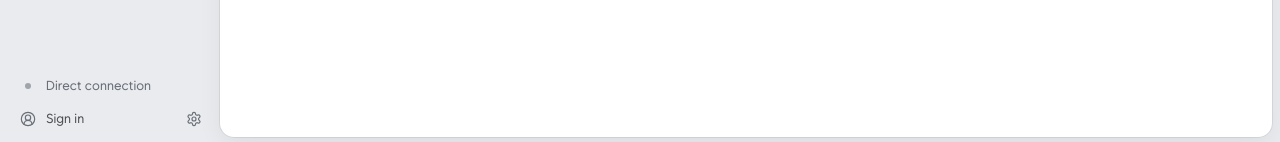
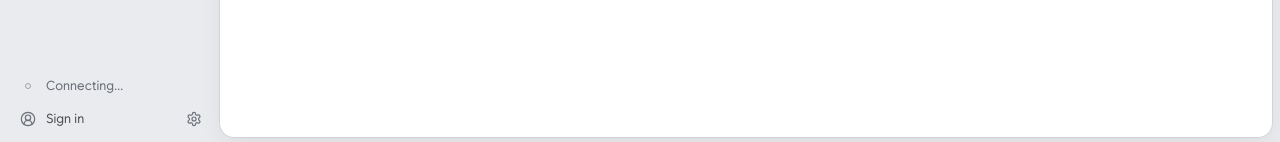
Before and after one commit to nyabi-gh/Tailgate, a Svelte app: page / in a window 1280 px wide. Shown: the part 655-797 px from the top of the page. Built offline with nearby package versions, Linux system fonts and the light colour scheme.

Commit message:
Show the live connection state in the sidebar

```diff
--- a/src/components/Sidebar.svelte
+++ b/src/components/Sidebar.svelte
@@ -1,5 +1,6 @@
 <script lang="ts">
-  import { BookOpen, CircleUserRound, Flame, Heart, Layers, Search, Settings } from "@lucide/svelte";
+  import { BookOpen, CircleAlert, CircleUserRound, Flame, Heart, Layers, Search, Settings } from "@lucide/svelte";
+  import { connection } from "../lib/connection.svelte";
   import { m } from "../lib/i18n/index.svelte";
   import { browseViews, type BrowseView, type View } from "../lib/views";
 
@@ -11,6 +12,8 @@
   >;
 
   const item = "flex h-8 w-full items-center gap-2.5 rounded-md px-2.5 text-left transition-colors hover:bg-hover";
+
+  const status = $derived(connection());
 </script>
 
 <nav class="flex w-sidebar shrink-0 flex-col px-2.5 pb-2.5">
@@ -33,9 +36,34 @@
   </ul>
 
   <div class="mt-auto flex flex-col gap-px">
-    <button class={[item, "text-dim"]} onclick={() => onselect("settings")}>
-      <span class="mx-[5px] size-1.5 rounded-full bg-faint"></span>
-      {m().connection.direct}
+    <button
+      class={[item, status.state === "failed" ? "text-ink" : "text-dim"]}
+      title={status.state === "failed" ? m().connection.failure[status.code] : undefined}
+      onclick={() => onselect("settings")}
+    >
+      {#if status.state === "failed"}
+        <CircleAlert size={16} strokeWidth={1.75} class="shrink-0" />
+      {:else}
+        <span
+          class={[
+            "mx-[5px] size-1.5 shrink-0 rounded-full",
+            status.state === "connecting" && "border border-faint",
+            status.state === "direct" && "bg-faint",
+            status.state === "tunnel" && "bg-focus",
+          ]}
+        ></span>
+      {/if}
+      <span class="truncate">
+        {#if status.state === "direct"}
+          {m().connection.direct}
+        {:else if status.state === "connecting"}
+          {m().connection.connecting}
+        {:else if status.state === "tunnel"}
+          {m().connection.tunnel(status.relay)}
+        {:else}
+          {m().connection.failed}
+        {/if}
+      </span>
     </button>
 
     <div class="flex items-center gap-1">
--- a/src/lib/i18n/en.ts
+++ b/src/lib/i18n/en.ts
@@ -9,6 +9,17 @@ const en = {
   },
   connection: {
     direct: "Direct connection",
+    connecting: "Connecting…",
+    tunnel: (relay: string) => `VPN · ${relay}`,
+    failed: "VPN not connected",
+    failure: {
+      credentialStore: "Could not read the saved VPN settings.",
+      savedDevice: "The saved VPN settings are damaged.",
+      relayList: "Could not get the Mullvad server list.",
+      noRelay: "No Mullvad server is available at the chosen location.",
+      tunnel: "Could not start the VPN.",
+      handshake: "The VPN server did not answer.",
+    },
   },
   account: {
     signIn: "Sign in",
--- a/src/lib/i18n/ko.ts
+++ b/src/lib/i18n/ko.ts
@@ -11,6 +11,17 @@ const ko: Messages = {
   },
   connection: {
     direct: "직접 연결",
+    connecting: "연결 중…",
+    tunnel: (relay) => `VPN · ${relay}`,
+    failed: "VPN 연결 안 됨",
+    failure: {
+      credentialStore: "저장된 VPN 설정을 읽지 못했습니다.",
+      savedDevice: "저장된 VPN 설정이 손상되었습니다.",
+      relayList: "Mullvad 서버 목록을 받지 못했습니다.",
+      noRelay: "고른 위치에 쓸 수 있는 Mullvad 서버가 없습니다.",
+      tunnel: "VPN을 시작하지 못했습니다.",
+      handshake: "VPN 서버가 응답하지 않습니다.",
+    },
   },
   account: {
     signIn: "로그인",
```
